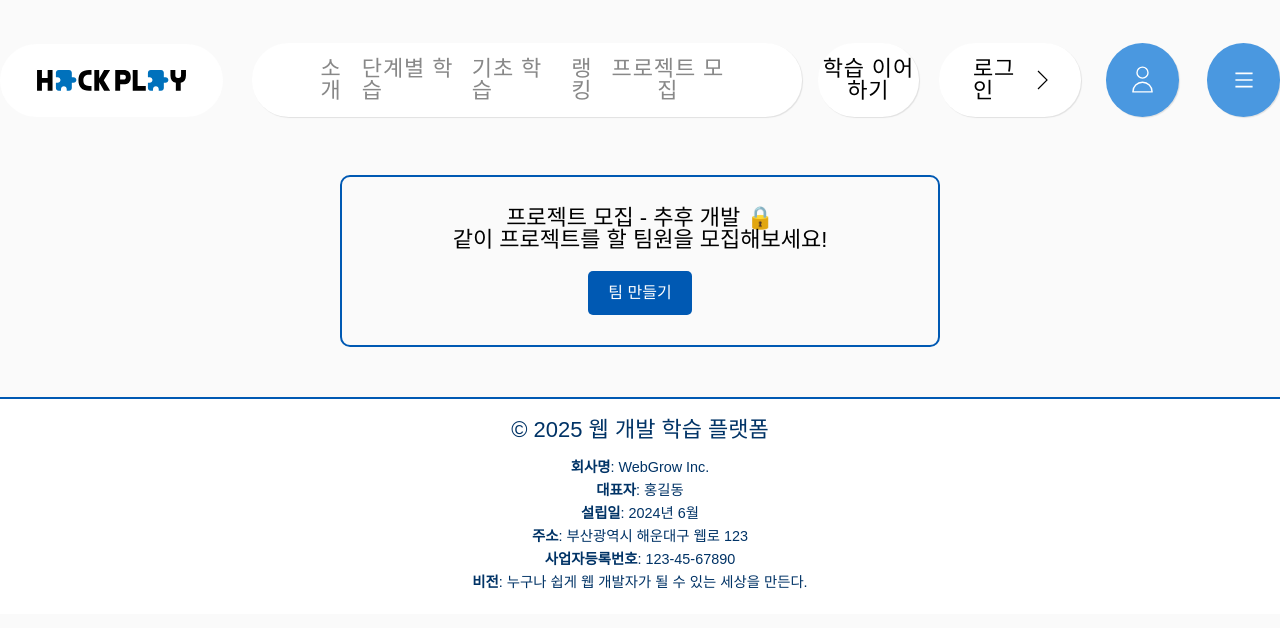
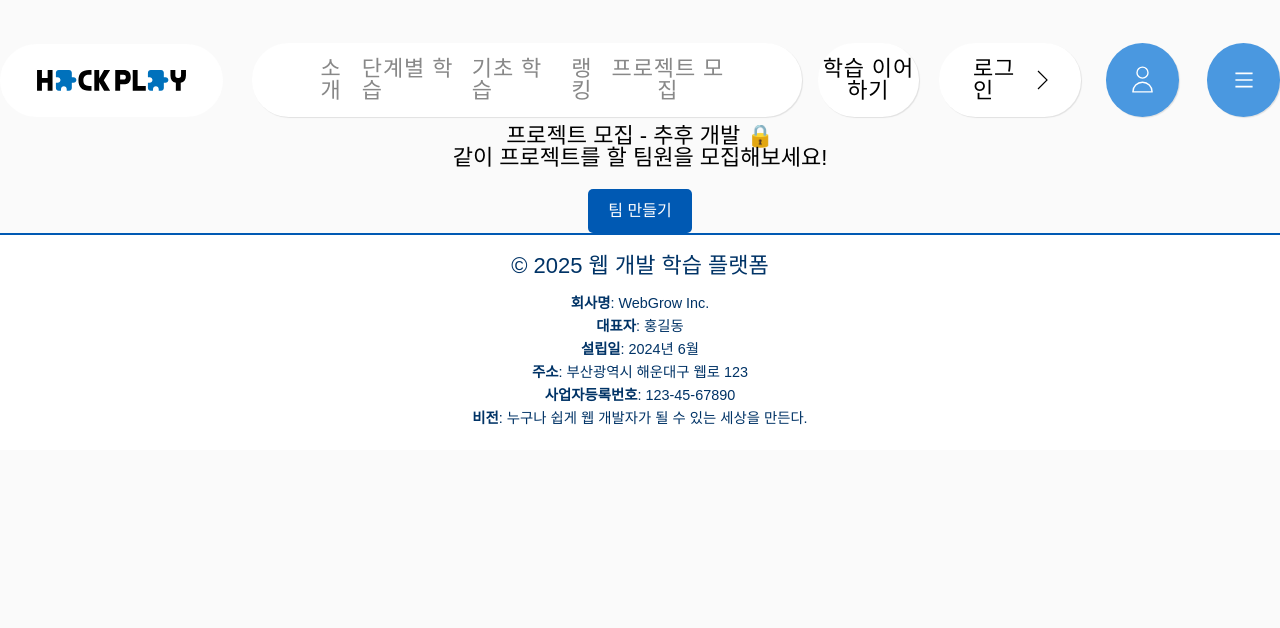
Before and after one commit to hackathon-education/hackplay_front, a React (Vite) app: page /projects in a window 1280 px wide. Shown: the top 628 px of the page. Built offline with nearby package versions, Linux system fonts and the light colour scheme; no server answers; a web font is replaced by a local one.

Commit message:
💄 design: 페이지 공통 스타일 수정 (#28)
- 최대 너비 95rem(1520px)로 조정
- 불필요한 속성 제거

```diff
--- a/src/styles.css
+++ b/src/styles.css
@@ -77,7 +77,7 @@
 }
 
 .page-container {
-  @apply max-w-[600px] mx-auto my-[50px] p-[30px] border-2 border-[#0059b3] rounded-[10px] text-center;
+  @apply max-w-[95rem] mx-auto text-center;
 }
 
 .basic-button {
```
